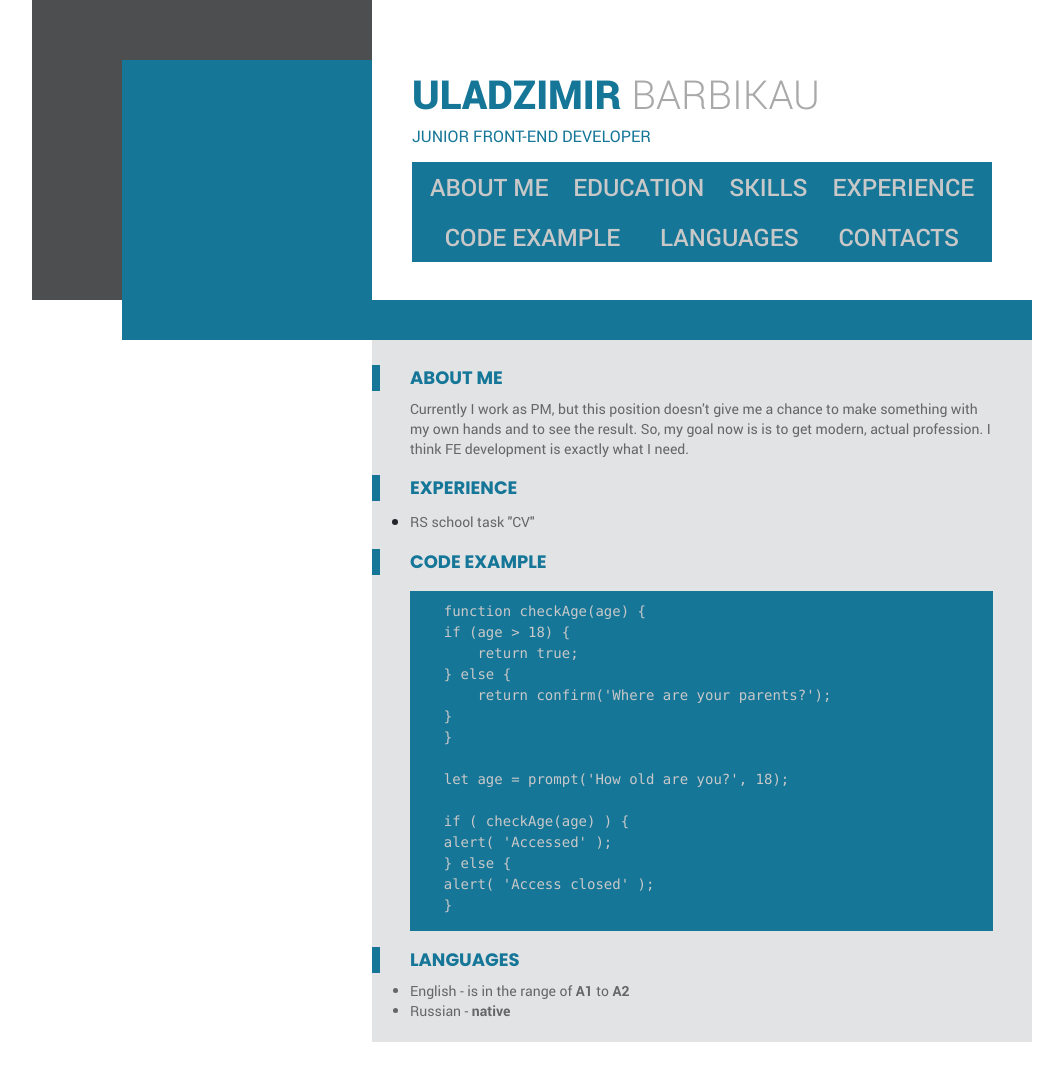
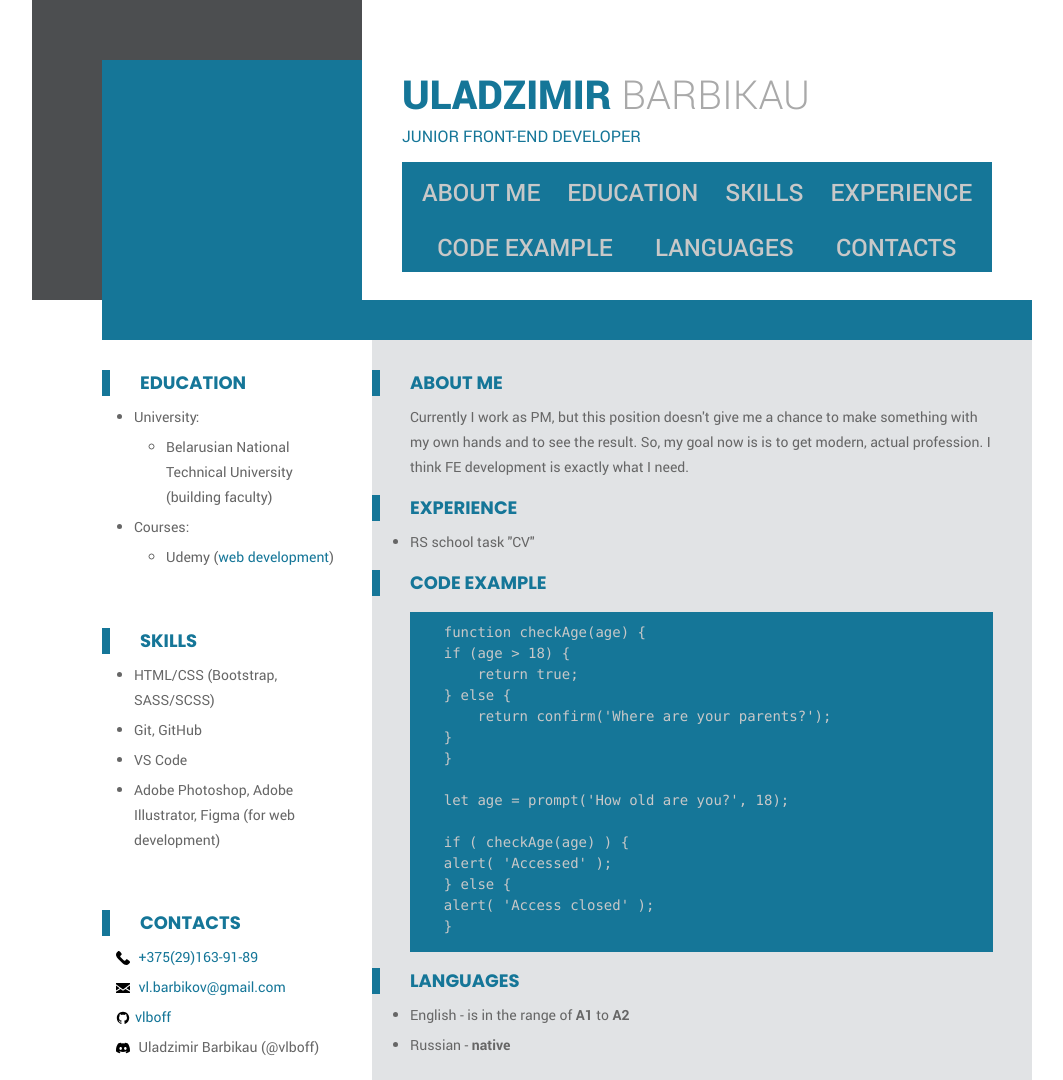
Before and after one commit to vlboff/rsschool-cv, a plain HTML site: page index.html in a window 1280 px wide. Shown: the whole page, without its empty margins (108-1171 px from the left). Before the commit the page ends 1042 px from the top, so only its background shows below. Drawn offline with Linux system fonts and the light colour scheme.

Commit message:
feat: add aside section

```diff
--- a/index.html
+++ b/index.html
@@ -47,7 +47,41 @@
         <div class="container">
             <div class="main-block_container">
                 <aside>
+                    <section class="education">
+                        <h3>education</h3>
+                        <ul class="education_list">
+                            <li>University:
+                                <ul>
+                                    <li>Belarusian National Technical University (building faculty)</li>
+                                </ul>
+                            </li>
+                            <li>Courses:
+                                <ul>
+                                    <li>Udemy (<a href="https://www.udemy.com/course/webdeveloper/">web development</a>)</li>
+                                </ul>
+                            </li>
+                        </ul>
+                    </section>
 
+                    <section class="skills">
+                        <h3>skills</h3>
+                        <ul class="skills_list">
+                            <li>HTML/CSS (Bootstrap, SASS/SCSS)</li>
+                            <li>Git, GitHub</li>
+                            <li>VS Code</li>
+                            <li>Adobe Photoshop, Adobe Illustrator, Figma (for web development)</li>
+                        </ul>
+                    </section>
+
+                    <section class="contacts">
+                        <h3>contacts</h3>
+                        <ul class="contacts_list">
+                            <li><img class="contacts_list_img" src="assets/svg/phone-logo.svg" alt="phone"> <a href="tel:+375291639189">+375(29)163-91-89</a></li>
+                            <li><img class="contacts_list_img" src="assets/svg/mail-logo.svg" alt="mail"> <a href="mailto:vl.barbikov@gmail.com">vl.barbikov@gmail.com</a></li>
+                            <li><img class="contacts_list_img" src="assets/svg/github-logo.svg" alt="github"><a href="https://github.com/vlboff">vlboff</a></li>
+                            <li><img class="contacts_list_img" src="assets/svg/discord-logo.svg" alt="discord"> Uladzimir Barbikau (@vlboff)</li>
+                        </ul>
+                    </section>
                 </aside>
 
                 <main>
--- a/sass/style.sass
+++ b/sass/style.sass
@@ -54,13 +54,16 @@ h3
         height: 26px
         background: $main_color
 
+li
+    margin-top: 5px
+
 .header_block
     display: flex
     &_photo
         display: flex
         align-items: flex-end
         flex-direction: row-reverse
-        padding-left: 90px
+        padding-left: 70px
 
         width: 340px
         height: 300px
@@ -103,18 +106,64 @@ h3
     display: flex
     height: 40px
     &_sq
-        margin-left: 90px
-        width: 910px
+        margin-left: 70px
+        width: 930px
         height: 40px
         background: $main_color
 
 .main-block_container
     display: flex
+    min-height: 740px
+    height: 1px
     aside
+        display: flex
+        flex-direction: column
+        justify-content: space-between
         width: 340px
+        height: 100%
+        padding: 30px 25px 5px 70px
+
+        .education
+            &_list
+                font-family: 'Roboto'
+                font-style: normal
+                font-weight: 400
+                font-size: 14px
+                line-height: 25px
+                color: $main_text_color
+                a
+                    text-decoration: none
+                    color: $main_color
+        .skills
+            &_list
+                font-family: 'Roboto'
+                font-style: normal
+                font-weight: 400
+                font-size: 14px
+                line-height: 25px
+                color: $main_text_color
+        .contacts
+            &_list
+                padding-left: 14px
+
+                font-family: 'Roboto'
+                font-style: normal
+                font-weight: 400
+                font-size: 14px
+                line-height: 25px
+                color: $main_text_color
+                list-style: none
+                &_img
+                    margin-right: 5px
+                    width: 14px
+                    height: 14px
+                a
+                    color: $main_color
+
+
     main
         width: 660px
-        padding: 25px 40px 5px 0
+        padding: 30px 40px 5px 0
         background: $main_bg_color
         .about_me
             p
@@ -124,18 +173,21 @@ h3
                 font-style: normal
                 font-weight: 400
                 font-size: 14px
-                line-height: 20px
+                line-height: 25px
                 color: $main_text_color
         .experience
             &_list
                 padding-left: 38px
+
+                font-family: 'Roboto'
+                font-style: normal
+                font-weight: 400
+                font-size: 14px
+                line-height: 25px
+                color: $main_text_color
                 &_anchor
-                    font-family: 'Roboto'
-                    font-style: normal
-                    font-weight: 400
-                    font-size: 14px
-                    line-height: 20px
                     color: $main_text_color
+
         .code
             &_bg
                 width: 94%
@@ -157,5 +209,5 @@ h3
                 font-style: normal
                 font-weight: 400
                 font-size: 14px
-                line-height: 20px
+                line-height: 25px
                 color: $main_text_color
```
Also changed, not shown: assets/svg/discord-logo.svg (added), assets/svg/github-logo.svg (added), assets/svg/mail-logo.svg (added), assets/svg/phone-logo.svg (added), css/style.min.css, 1 other file.
